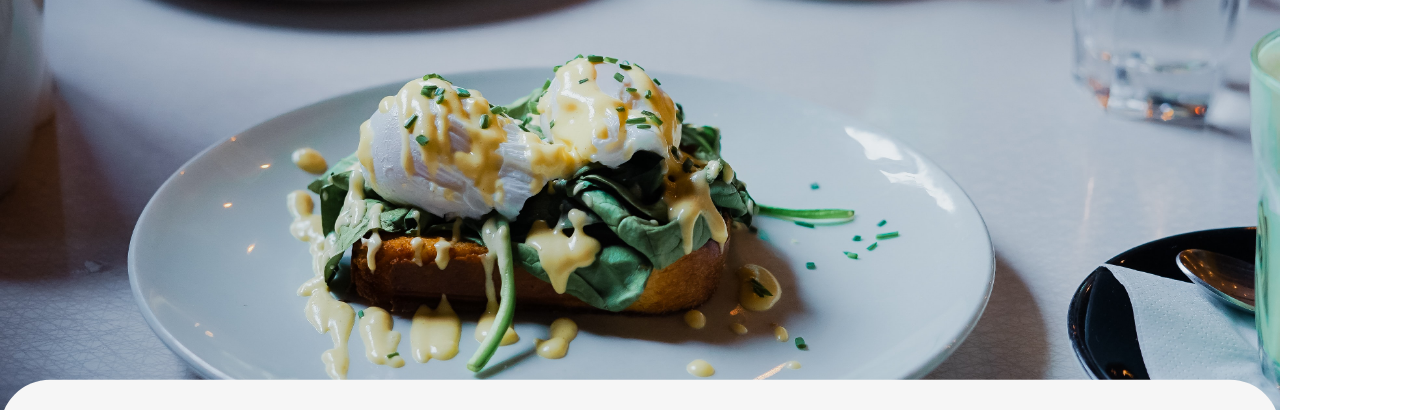
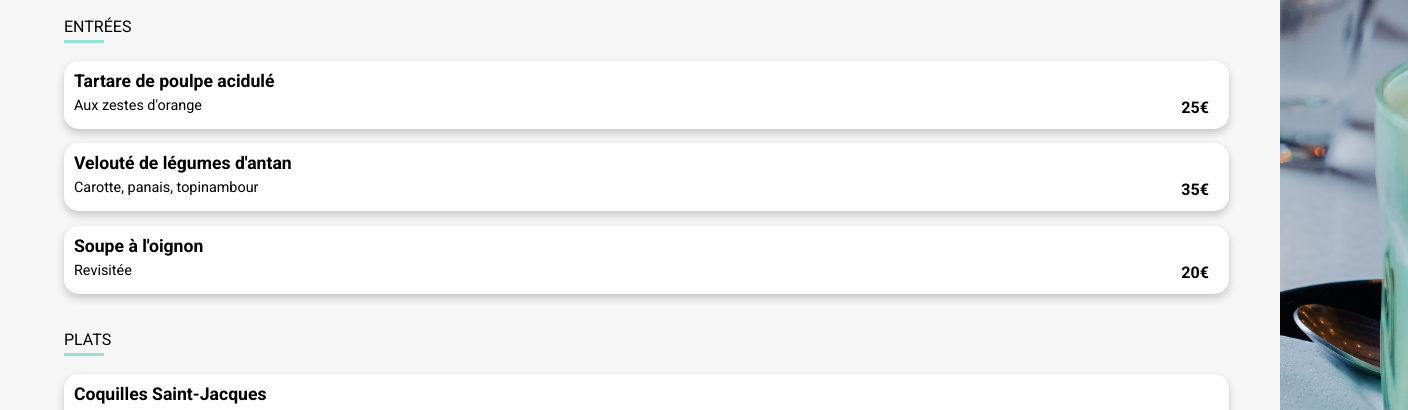
Before and after one commit to ixouu/Chanon_Julien_3_ohmyfood_062022, a plain HTML site: page html/menu-a_la_francaise.html in a window 1280 px wide. Shown: the part 361-771 px from the top of the page, 1408 px wide, since content can reach past the window. Drawn offline with Linux system fonts and the light colour scheme; a web font is replaced by a local one.

Commit message:
Finished html and CSS

```diff
--- a/assets/styles/sass/layout/_footer.scss
+++ b/assets/styles/sass/layout/_footer.scss
@@ -37,6 +37,7 @@ footer{
             margin-right: 15px;
             background-image: url(../images/svg/handshake.svg);
             background-size: 15px 15px;
+            transform: rotate(-45deg);
         }
     }
 }
--- a/assets/styles/sass/main.scss
+++ b/assets/styles/sass/main.scss
@@ -20,5 +20,5 @@ body {
     }
     background :
 linear-gradient(to top, rgba(255, 255, 255, 0.5), rgba(255, 255, 255, 0.5)),
-url(../menu.png) top center;
+url(../../../html/Menu\ -\ A╠Ç\ la\ franc╠ºaise.png) top center no-repeat;
 }
--- a/assets/styles/sass/pages/_index.scss
+++ b/assets/styles/sass/pages/_index.scss
@@ -55,7 +55,7 @@
         }
 
         .explore {
-            height: 280px;
+            min-height: 280px;
             display: flex;
             flex-direction: column;
             justify-content: center;
@@ -157,7 +157,7 @@
         }
         #restaurants {
             padding: 6% 5% 6% 5%;
-            height: 1225px;
+            min-height: 1225px;
             display: flex;
             flex-direction: column;
             justify-content: center;
@@ -167,7 +167,7 @@
                 padding: 15% 0 2% 0;
             }
             .restaurants--cards {
-                height: 1205px;
+                min-height: 1205px;
                 display: flex;
                 flex-direction: column;
                 align-items: center;
--- a/assets/styles/sass/pages/_menu.scss
+++ b/assets/styles/sass/pages/_menu.scss
@@ -1,16 +1,25 @@
-.mainPicture img{
-    width: 100%;
-    object-fit: contain;
-}
 .wrapper--menu{
     position: relative;
     height: fit-content;
+    display: flex;
+    flex-direction: column;
+}
+.mainPicture img{
+    width: 110%;
+    object-fit: contain;
+    position: absolute;
+    z-index: 1000;
 }
 .mainContent{
-    transform: translateY(-14vw);
-    background-color: $backgroundColorDarker;
-    padding: 35px 4% 80px 4%;
-    border-radius: 50px 50px 0 0;
+ background-color: $backgroundColorDarker;
+    padding: 30px 4% 80px 5%;
+    border-radius: 45px 45px 0 0;
+    margin-top: 220px;
+    z-index: 2000;
+    display: flex;
+    flex-direction: column;
+    justify-content: space-evenly;
+
 }
 .mainContent--title{
     width: 100%;
@@ -19,34 +28,39 @@
     align-items: center;
      h1{
     font-family: $fontShrikhand;
-    font-size: $fontSizeTitle;
+    font-size: 1.8rem;
+    letter-spacing: -0.7px;
     }
     .like{
-        margin-right: 15px;
+        margin-right: 20px;
         width: 30px;
         height: 30px;
     }
 }
+
 .mainContent--starters, .mainContent--mains, .mainContent--desserts{
-    margin: 5vh 0 5vh 0;
+    margin: 0 0 2.7vh 0;
     h4{
         @include courseTitle
     }
+}
+.mainContent--starters{
+    margin-top: 4vh;
 }
 .mainContent--starters .course{
    @include coursesAnimation;
 }
 .mainContent--mains .course{
     @include coursesAnimation;
-    animation-delay: .1s;
+    animation-delay: .2s;
  }
  .mainContent--desserts .course{
     @include coursesAnimation;
-    animation-delay: .2s;
+    animation-delay: .3s;
  }
 .course{
     width: 100%;
-    min-height: 75px;
+    height: 68px;
     background-color: #FFFFFF;
     margin: 1.8vh 0;
     display: flex;
@@ -59,6 +73,7 @@
     }
     &:hover .fa-circle-check{
         animation: iconRotate .4s;
+        opacity: 1;
     }
     &:hover .course--added{
         width: 60px;
@@ -70,8 +85,8 @@
     .course--details{
         display: flex;
         flex-direction:column;
-        justify-content: center;
-        padding-left: 10px;
+        justify-content: space-between;
+        padding: 10px 0 15px 10px;
         transition : .3s;
         width: 80%;
     }
@@ -82,6 +97,10 @@
     }
     .title{
         font-weight: 700;
+        font-size: 1.1rem;
+    }
+    .subtitle{
+        font-size: .9rem;
     }
     .course--price{
         margin-left: auto;
@@ -89,11 +108,12 @@
         align-items: flex-end;
     }
     .price{
-        padding: 0 24px 10px 0;
+        padding: 0 20px 12px 0;
+        font-weight: 700;
     }
     .course--added{
         width: 0;
-        height: 75px;
+        height: 68px;
         border-radius: 0 15px 15px 0;
         background-color: $colorThrid;
         display: flex;
@@ -104,14 +124,17 @@
     .fa-circle-check{
         color: white;
         width: 20px;
+        opacity: 0;
     }
 }
 .mainContent--button{
+    margin-top: 20px;
     display: flex;
     align-items: center;
     justify-content: center;
     .button--order{
         @include mainButtons;
+        width: 185px;
     }
 }
 
@@ -130,13 +153,11 @@
     50%{
         opacity: .5;
     }
+    70%{
+        opacity: .7;
+    }
     90%{
-        opacity: 1;
-        transform: translateX(5px);
-    }
-    95%{
-        transform: translateX(-5px);
-        opacity: 1;
+        opacity: .9;
     }
     100%{
         width: 100%;
--- a/assets/styles/sass/utilities/_mixins.scss
+++ b/assets/styles/sass/utilities/_mixins.scss
@@ -10,7 +10,7 @@
         width: 40px;
         background-color: $colorThrid;
         position: absolute;
-        bottom: -10px;
+        bottom: -7px;
     }
 }
 @mixin mainButtons{
```
Also changed, not shown: index.html (+1 -1 lines), assets/styles/style.css, html/Menu - A╠Ç la franc╠ºaise.png (added), 1 other file.
